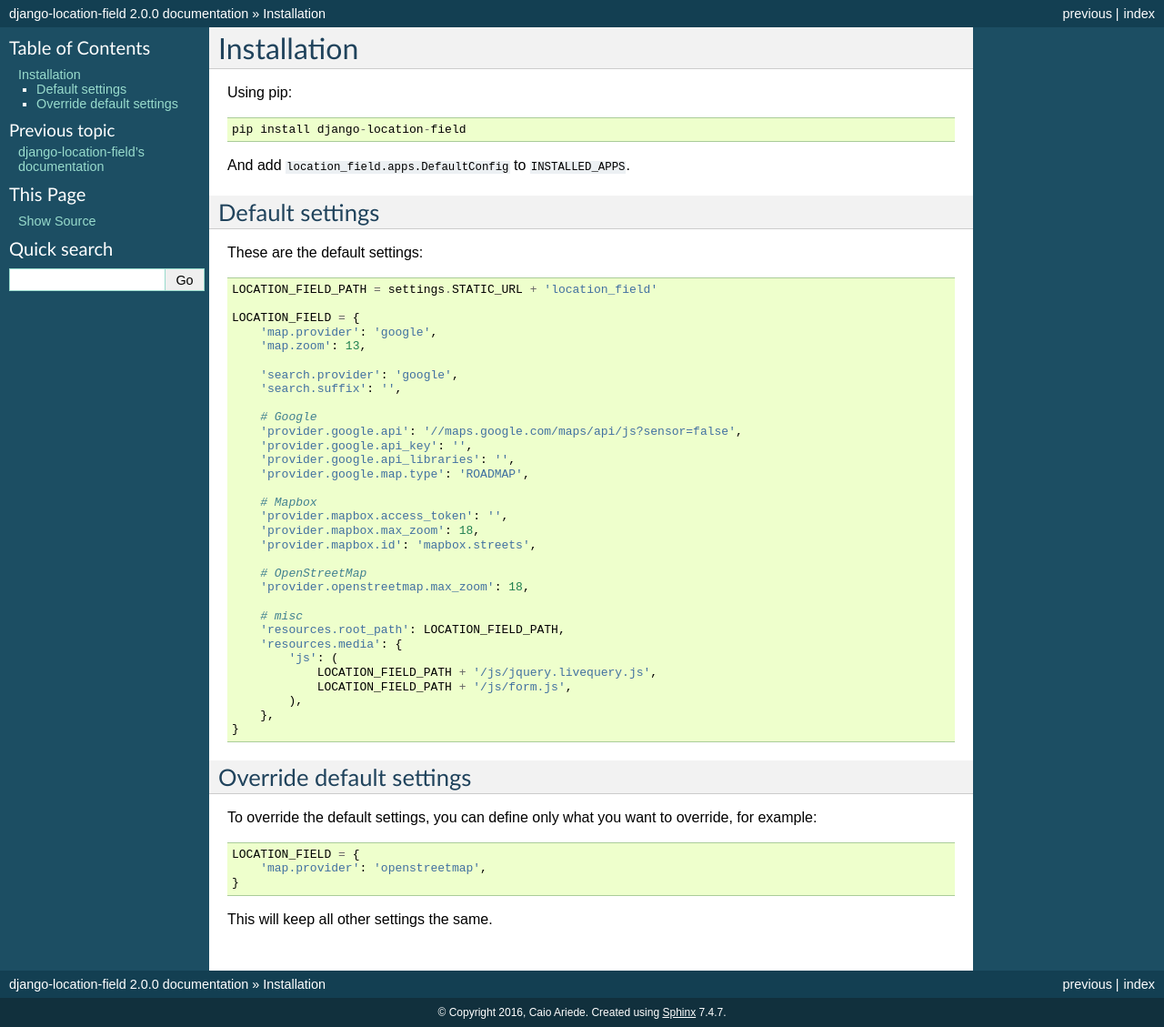
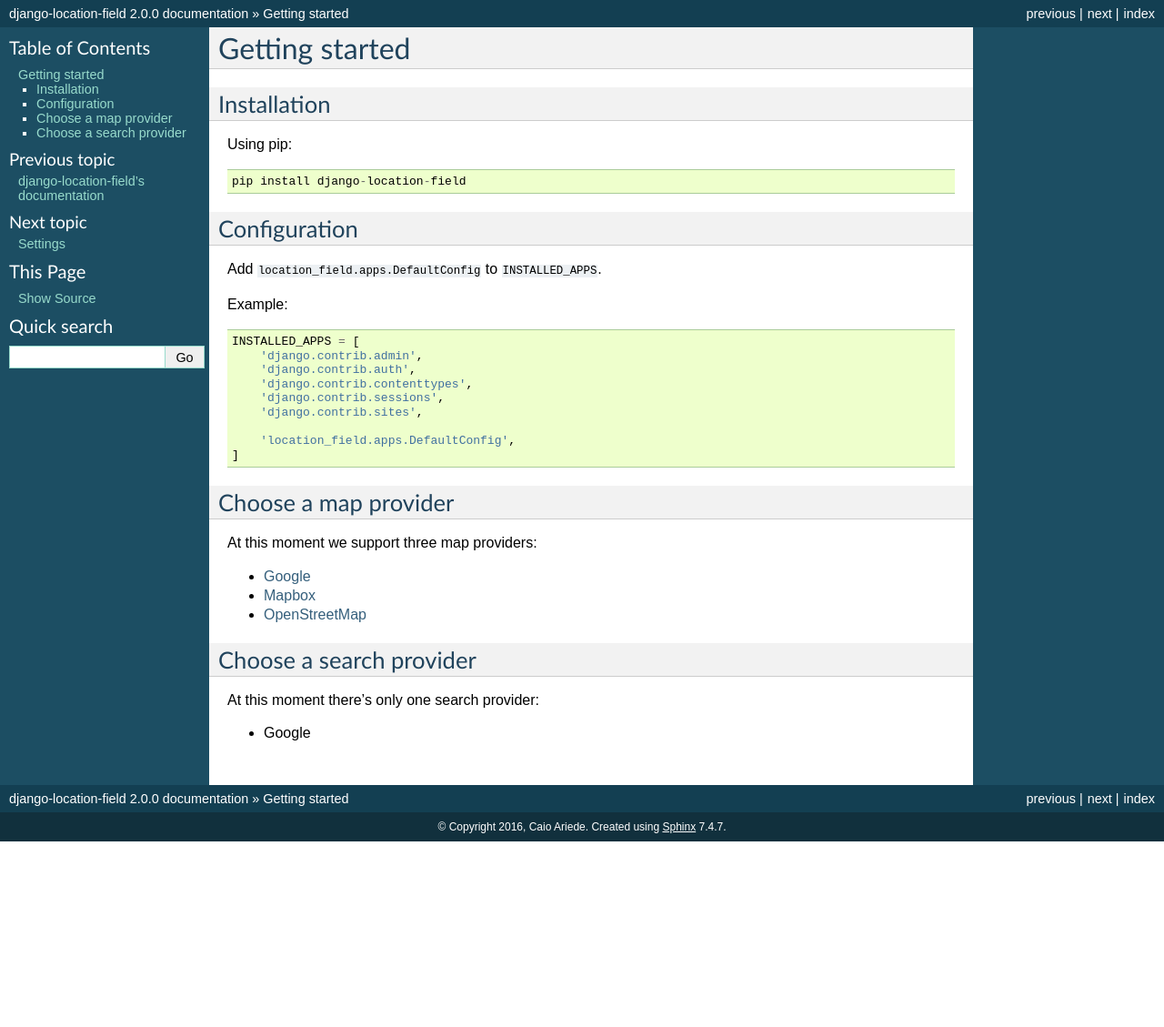
Before and after one commit to caioariede/django-location-field, a Sphinx documentation site: the page built from docs/source/install.rst, in a window 1280 px wide. Shown: the whole page at 91% size. Built offline with Sphinx 7.4.7, drawn with Linux system fonts in a browser that asks for light colours; after the commit the page ends 925 px from its top, so only the background shows below that.

Commit message:
Added docs about map and search providers

```diff
--- a/docs/source/index.rst
+++ b/docs/source/index.rst
@@ -16,6 +16,7 @@ Contents
    :maxdepth: 2
 
    install
+   settings
 
 
 
--- a/docs/source/install.rst
+++ b/docs/source/install.rst
@@ -1,66 +1,47 @@
+Getting started
+===============
+
 Installation
-============
+------------
 
 Using pip::
 
     pip install django-location-field
 
 
-And add ``location_field.apps.DefaultConfig`` to ``INSTALLED_APPS``.
+Configuration
+-------------
 
+Add ``location_field.apps.DefaultConfig`` to ``INSTALLED_APPS``.
 
-Default settings
-----------------
-
-These are the default settings:
-
+Example:
 
 .. code-block:: python
 
-    LOCATION_FIELD_PATH = settings.STATIC_URL + 'location_field'
+    INSTALLED_APPS = [
+        'django.contrib.admin',
+        'django.contrib.auth',
+        'django.contrib.contenttypes',
+        'django.contrib.sessions',
+        'django.contrib.sites',
 
-    LOCATION_FIELD = {
-        'map.provider': 'google',
-        'map.zoom': 13,
-
-        'search.provider': 'google',
-        'search.suffix': '',
-
-        # Google
-        'provider.google.api': '//maps.google.com/maps/api/js?sensor=false',
-        'provider.google.api_key': '',
-        'provider.google.api_libraries': '',
-        'provider.google.map.type': 'ROADMAP',
-
-        # Mapbox
-        'provider.mapbox.access_token': '',
-        'provider.mapbox.max_zoom': 18,
-        'provider.mapbox.id': 'mapbox.streets',
-
-        # OpenStreetMap
-        'provider.openstreetmap.max_zoom': 18,
-
-        # misc
-        'resources.root_path': LOCATION_FIELD_PATH,
-        'resources.media': {
-            'js': (
-                LOCATION_FIELD_PATH + '/js/jquery.livequery.js',
-                LOCATION_FIELD_PATH + '/js/form.js',
-            ),
-        },
-    }
+        'location_field.apps.DefaultConfig',
+    ]
 
 
-Override default settings
--------------------------
+Choose a map provider
+---------------------
 
-To override the default settings, you can define only what you want to
-override, for example:
+At this moment we support three map providers:
 
-.. code-block:: python
+- `Google <providers.html#google>`__
+- `Mapbox <providers.html#mapbox>`__
+- `OpenStreetMap <providers.html#openstreetmap>`__
 
-    LOCATION_FIELD = {
-        'map.provider': 'openstreetmap',
-    }
 
-This will keep all other settings the same.
+Choose a search provider
+------------------------
+
+At this moment there's only one search provider:
+
+- Google
```
Also changed, not shown: docs/source/providers.rst (added, +82 -0 lines), docs/source/settings.rst (added, +58 -0 lines).
